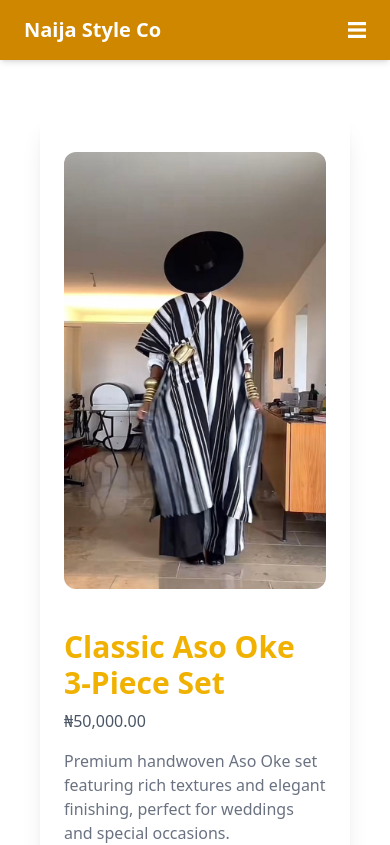
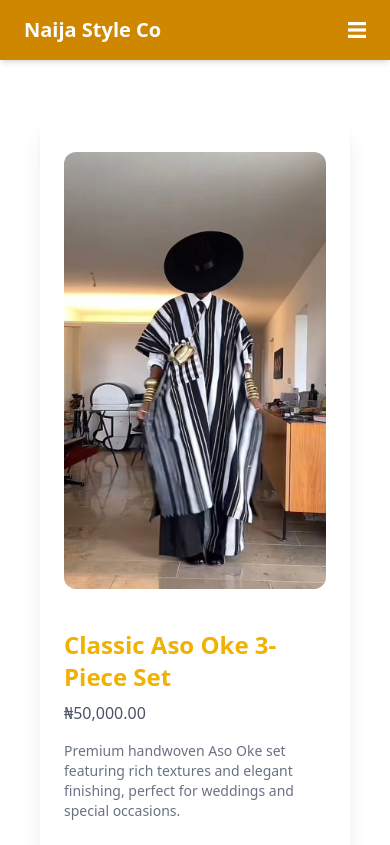
Before and after one commit to Fejiro-tech/NaijaStyle, a Next.js app: page /product/1 in a window 390 px wide. Shown: the top 845 px of the page. Built offline with nearby package versions, Linux system fonts and the light colour scheme.

Commit message:
edited product details

```diff
--- a/app/components/ProductDetail.jsx
+++ b/app/components/ProductDetail.jsx
@@ -43,9 +43,9 @@ export default function ProductDetail({ id }) {
       </div>
 
       <div>
-        <h1 className="text-3xl font-bold text-yellow-500">{product.name}</h1>
+        <h1 className="text-2xl font-bold text-yellow-500">{product.name}</h1>
         <p className="text-gray-600 mt-2">{formattedPrice(product.price)}</p>
-        <p className="mt-4 text-gray-500">{product.description}</p>
+        <p className="mt-4 text-gray-500 text-sm sm:text-base">{product.description}</p>
 
         <div className="mt-6">
           <h3 className="font-semibold mb-2">Available Sizes:</h3>
```
